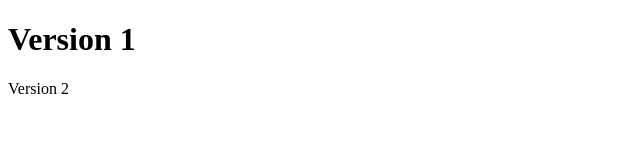
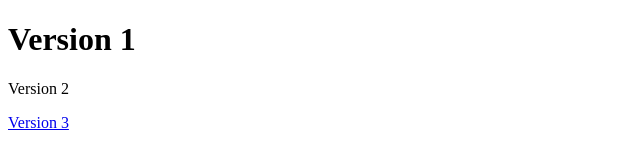
Before and after one commit to ElcanQuliyev/Task-6, a plain HTML site: page index.html in a window 1280 px wide. Shown: the full height of the page, 0-640 px from the left. Drawn offline with Linux system fonts and the light colour scheme.

Commit message:
Version 3 added

```diff
--- a/index.html
+++ b/index.html
@@ -8,5 +8,6 @@
 <body>
     <h1>Version 1</h1>
     <p>Version 2</p>
+    <a href="#">Version 3</a>
 </body>
 </html>
```
